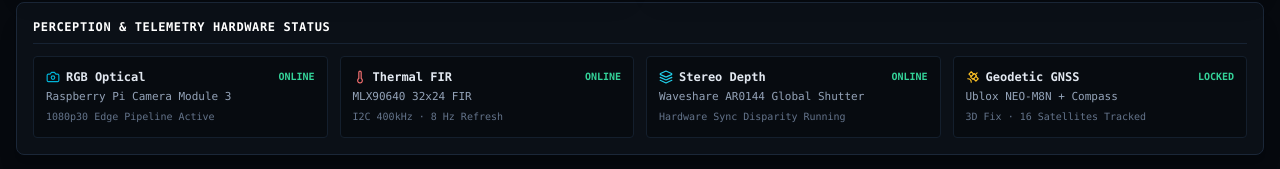
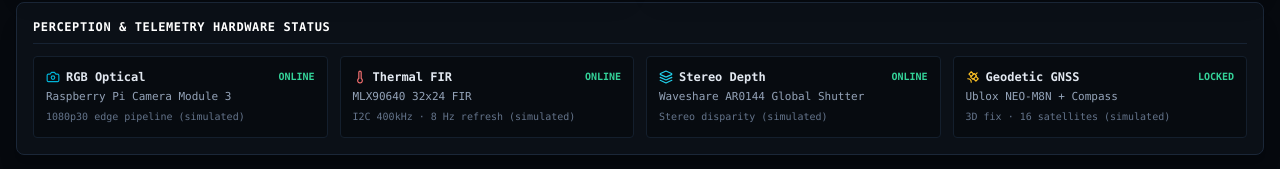
Before and after one commit to nafisdevtale/kaya-ps4-search-and-rescue, a Next.js app: page /system in a window 1280 px wide. Shown: the part 569-738 px from the top of the page. Built offline with nearby package versions, Linux system fonts and the light colour scheme.

Commit message:
refactor: label simulated telemetry

```diff
--- a/src/simulation/engine.ts
+++ b/src/simulation/engine.ts
@@ -132,39 +132,39 @@ export class SimulationEngine {
         rgbCamera: {
           name: "Raspberry Pi Camera Module 3",
           status: "OPERATIONAL",
-          details: "1080p30 Edge Pipeline Active",
+          details: "1080p30 edge pipeline (simulated)",
         },
         thermalSensor: {
           name: "MLX90640 32x24 FIR",
           status: "OPERATIONAL",
-          details: "I2C 400kHz · 8 Hz Refresh",
+          details: "I2C 400kHz · 8 Hz refresh (simulated)",
         },
         stereoCamera: {
           name: "Waveshare AR0144 Global Shutter",
           status: "OPERATIONAL",
-          details: "Hardware Sync Disparity Running",
+          details: "Stereo disparity (simulated)",
         },
         gpsModule: {
           name: "Ublox NEO-M8N + Compass",
           status: "OPERATIONAL",
-          details: "3D Fix · 16 Satellites Tracked",
+          details: "3D fix · 16 satellites (simulated)",
         },
       },
       comms: {
         mavlink433: {
           name: "433 MHz SiK Telemetry",
           status: "OPERATIONAL",
-          details: "57600 baud · Packet loss 0.2%",
+          details: "57600 baud · 0.2% packet loss (simulated)",
         },
         wifiTelemetry: {
           name: "Local 5GHz Wi-Fi Ground Link",
           status: "OPERATIONAL",
-          details: "Direct WebSocket to Command Station",
+          details: "Local dashboard transport (simulated)",
         },
         internetOptional: {
           name: "External Internet Uplink",
           status: "WARNING",
-          details: "Offline Mode Active (Core System Autonomous)",
+          details: "Offline-capable architecture (simulated)",
         },
       },
     };
@@ -451,7 +451,7 @@ export class SimulationEngine {
             this.addTimelineEvent(
               "PERCEPTION",
               `${detData.class} Identified`,
-              `AI candidate localized at ${detData.latitude.toFixed(5)}, ${detData.longitude.toFixed(5)} (${detData.distanceMeters}m).`,
+              `Simulated model candidate localized at ${detData.latitude.toFixed(5)}, ${detData.longitude.toFixed(5)} (${detData.distanceMeters}m).`,
               priority === "CRITICAL" ? "critical" : "warning",
               newDetection.id
             );
@@ -470,7 +470,7 @@ export class SimulationEngine {
             this.notifyDetection(incident);
             this.addTimelineEvent(
               "FUSION",
-              "Thermal Heat Signature Verified",
+              "Simulated thermal confirmation",
               `MLX90640 confirmed peak temperature ${ev.data.peakTemp}°C. Survivor state confirmed.`,
               "critical",
               incident.id
```
